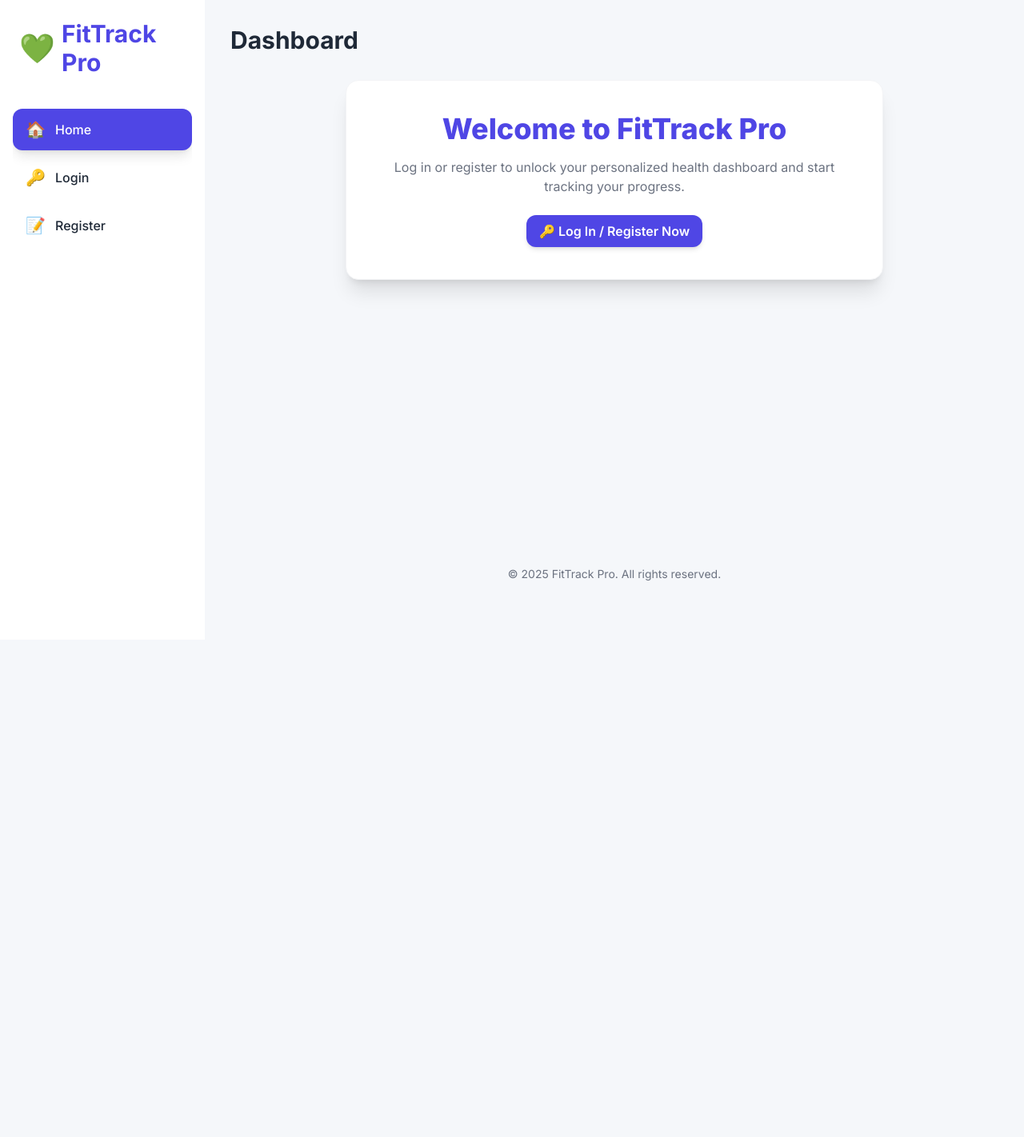
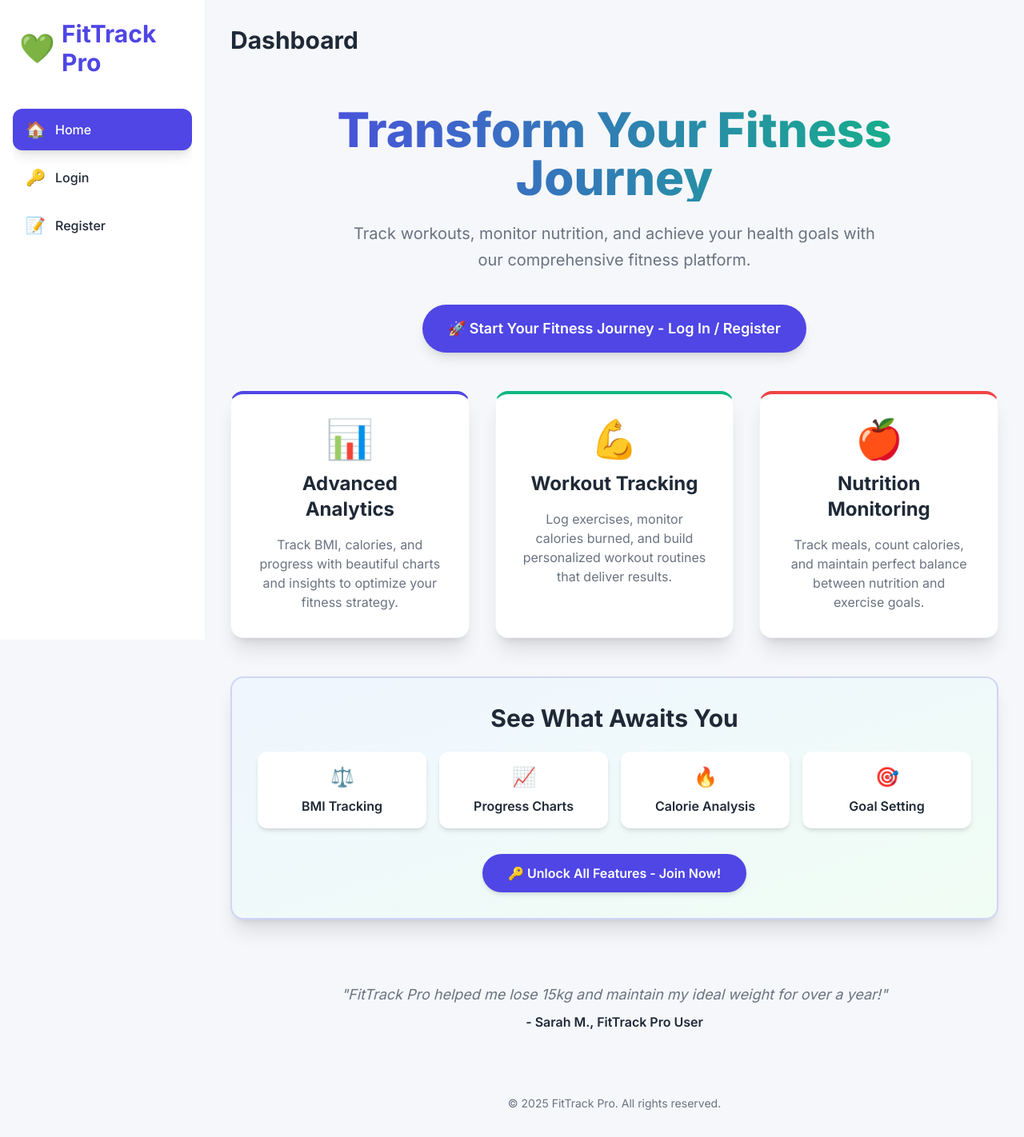
Before and after one commit to pathuGIT/Health-Tracker, a React (Create React App) app in the folder frontend/: page / in a window 1280 px wide. Shown: the whole page at 80% size. Before the commit the page ends 800 px from the top, so only its background shows below. Built offline with nearby package versions, Linux system fonts and the light colour scheme.

Commit message:
Dashboard Enhancements

```diff
--- a/frontend/src/components/Dashboard.jsx
+++ b/frontend/src/components/Dashboard.jsx
@@ -45,24 +45,130 @@ const Dashboard = ({ users, exercises, meals, showLoginPrompt, onLoginClick }) =
         </motion.div>
     );
 
+    // ENHANCED: Attractive Pre-Login Dashboard
     if (showLoginPrompt) {
         return (
             <motion.div
-                className="card text-center max-w-2xl mx-auto p-10"
-                initial={{ opacity: 0, y: -20 }}
-                animate={{ opacity: 1, y: 0 }}
-                transition={{ duration: 0.5 }}
+                className="space-y-12"
+                initial={{ opacity: 0 }}
+                animate={{ opacity: 1 }}
+                transition={{ duration: 0.7 }}
             >
-                <h1 className="text-4xl font-extrabold text-primary-blue mb-4">Welcome to FitTrack Pro</h1>
-                <p className="text-text-muted mb-6">
-                    Log in or register to unlock your personalized health dashboard and start tracking your progress.
-                </p>
-                <button
-                    className="btn-primary"
-                    onClick={onLoginClick}
+                {/* Hero Section */}
+                <div className="text-center max-w-4xl mx-auto pt-8">
+                    <motion.h1
+                        className="text-5xl md:text-6xl font-extrabold text-transparent bg-clip-text bg-gradient-to-r from-primary-blue to-accent-green mb-6"
+                        initial={{ y: -30, opacity: 0 }}
+                        animate={{ y: 0, opacity: 1 }}
+                        transition={{ duration: 0.6 }}
+                    >
+                        Transform Your Fitness Journey
+                    </motion.h1>
+                    <motion.p
+                        className="text-xl text-text-muted mb-10 max-w-2xl mx-auto leading-relaxed"
+                        initial={{ y: 20, opacity: 0 }}
+                        animate={{ y: 0, opacity: 1 }}
+                        transition={{ delay: 0.2, duration: 0.6 }}
+                    >
+                        Track workouts, monitor nutrition, and achieve your health goals with our comprehensive fitness platform.
+                    </motion.p>
+                    <motion.button
+                        className="btn-primary text-lg px-8 py-4 rounded-full shadow-lg hover:shadow-xl transform hover:scale-105 transition-all duration-300"
+                        onClick={onLoginClick}
+                        whileHover={{ scale: 1.05 }}
+                        whileTap={{ scale: 0.98 }}
+                        initial={{ opacity: 0 }}
+                        animate={{ opacity: 1 }}
+                        transition={{ delay: 0.4, duration: 0.5 }}
+                    >
+                        🚀 Start Your Fitness Journey - Log In / Register
+                    </motion.button>
+                </div>
+
+                {/* Features Grid */}
+                <motion.div
+                    className="grid grid-cols-1 md:grid-cols-3 gap-8 mb-16"
+                    initial={{ y: 40, opacity: 0 }}
+                    animate={{ y: 0, opacity: 1 }}
+                    transition={{ delay: 0.6, duration: 0.7 }}
                 >
-                    🔑 Log In / Register Now
-                </button>
+                    {/* Feature 1 */}
+                    <div className="card text-center p-8 hover:shadow-xl transition-all duration-300 border-t-4 border-t-primary-blue">
+                        <div className="text-5xl mb-4">📊</div>
+                        <h3 className="text-2xl font-bold text-text-dark mb-4">Advanced Analytics</h3>
+                        <p className="text-text-muted">
+                            Track BMI, calories, and progress with beautiful charts and insights to optimize your fitness strategy.
+                        </p>
+                    </div>
+
+                    {/* Feature 2 */}
+                    <div className="card text-center p-8 hover:shadow-xl transition-all duration-300 border-t-4 border-t-accent-green">
+                        <div className="text-5xl mb-4">💪</div>
+                        <h3 className="text-2xl font-bold text-text-dark mb-4">Workout Tracking</h3>
+                        <p className="text-text-muted">
+                            Log exercises, monitor calories burned, and build personalized workout routines that deliver results.
+                        </p>
+                    </div>
+
+                    {/* Feature 3 */}
+                    <div className="card text-center p-8 hover:shadow-xl transition-all duration-300 border-t-4 border-t-accent-red">
+                        <div className="text-5xl mb-4">🍎</div>
+                        <h3 className="text-2xl font-bold text-text-dark mb-4">Nutrition Monitoring</h3>
+                        <p className="text-text-muted">
+                            Track meals, count calories, and maintain perfect balance between nutrition and exercise goals.
+                        </p>
+                    </div>
+                </motion.div>
+
+                {/* Demo Preview Section */}
+                <motion.div
+                    className="card p-8 bg-gradient-to-br from-blue-50 to-green-50 border-2 border-primary-blue border-opacity-20"
+                    initial={{ scale: 0.95, opacity: 0 }}
+                    animate={{ scale: 1, opacity: 1 }}
+                    transition={{ delay: 0.8, duration: 0.6 }}
+                >
+                    <h2 className="text-3xl font-bold text-center text-text-dark mb-6">See What Awaits You</h2>
+                    <div className="grid grid-cols-2 md:grid-cols-4 gap-4 mb-8">
+                        <div className="bg-white rounded-xl p-4 text-center shadow-md">
+                            <div className="text-2xl mb-2">⚖️</div>
+                            <p className="font-semibold text-text-dark">BMI Tracking</p>
+                        </div>
+                        <div className="bg-white rounded-xl p-4 text-center shadow-md">
+                            <div className="text-2xl mb-2">📈</div>
+                            <p className="font-semibold text-text-dark">Progress Charts</p>
+                        </div>
+                        <div className="bg-white rounded-xl p-4 text-center shadow-md">
+                            <div className="text-2xl mb-2">🔥</div>
+                            <p className="font-semibold text-text-dark">Calorie Analysis</p>
+                        </div>
+                        <div className="bg-white rounded-xl p-4 text-center shadow-md">
+                            <div className="text-2xl mb-2">🎯</div>
+                            <p className="font-semibold text-text-dark">Goal Setting</p>
+                        </div>
+                    </div>
+
+                    <div className="text-center">
+                        <button
+                            className="btn-primary px-8 py-3 rounded-full font-semibold"
+                            onClick={onLoginClick}
+                        >
+                            🔑 Unlock All Features - Join Now!
+                        </button>
+                    </div>
+                </motion.div>
+
+                {/* Testimonial/Stats Section */}
+                <motion.div
+                    className="text-center py-8"
+                    initial={{ opacity: 0 }}
+                    animate={{ opacity: 1 }}
+                    transition={{ delay: 1, duration: 0.6 }}
+                >
+                    <p className="text-text-muted italic text-lg">
+                        "FitTrack Pro helped me lose 15kg and maintain my ideal weight for over a year!"
+                    </p>
+                    <p className="text-text-dark font-semibold mt-2">- Sarah M., FitTrack Pro User</p>
+                </motion.div>
             </motion.div>
         );
     }
```
